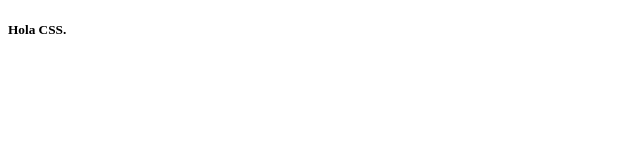
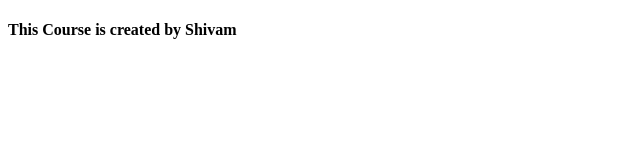
Before and after one commit to imshivamdwivedi/css-notes, a plain HTML site: page index.html in a window 1280 px wide. Shown: the whole page, without its empty margins (0-640 px from the left). Drawn offline with Linux system fonts and the light colour scheme.

Commit message:
updated index.html

```diff
--- /dev/null
+++ b/index.css
@@ -0,0 +1,3 @@
+h4{
+    content: center;
+}
--- a/index.html
+++ b/index.html
@@ -3,6 +3,6 @@
     CSS Notes
 </title>
 <body>
-  <h5>Hola CSS.</h5>
+  <h4>This Course is created by Shivam</h4>
 </body>
 </html>
```
